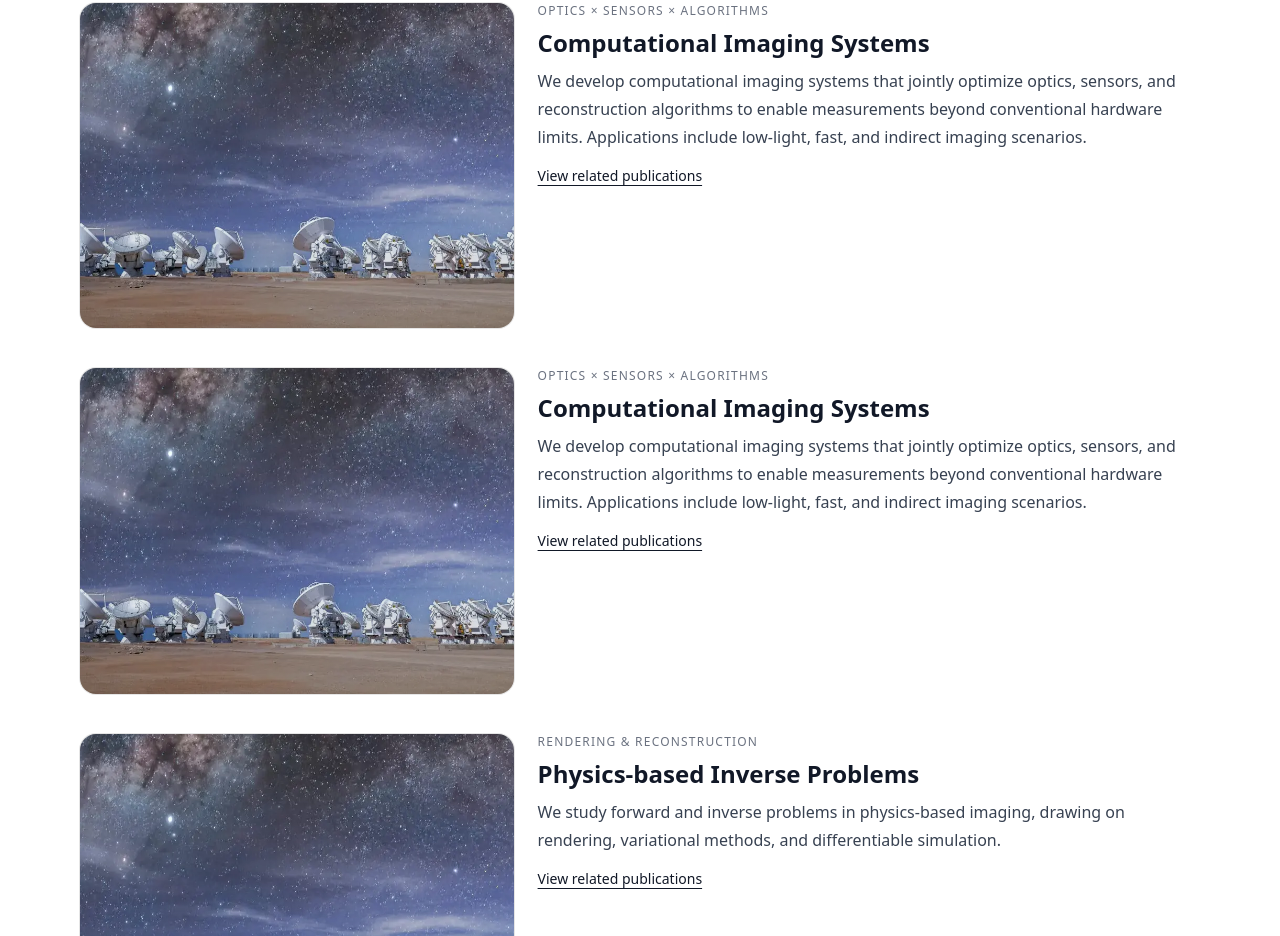
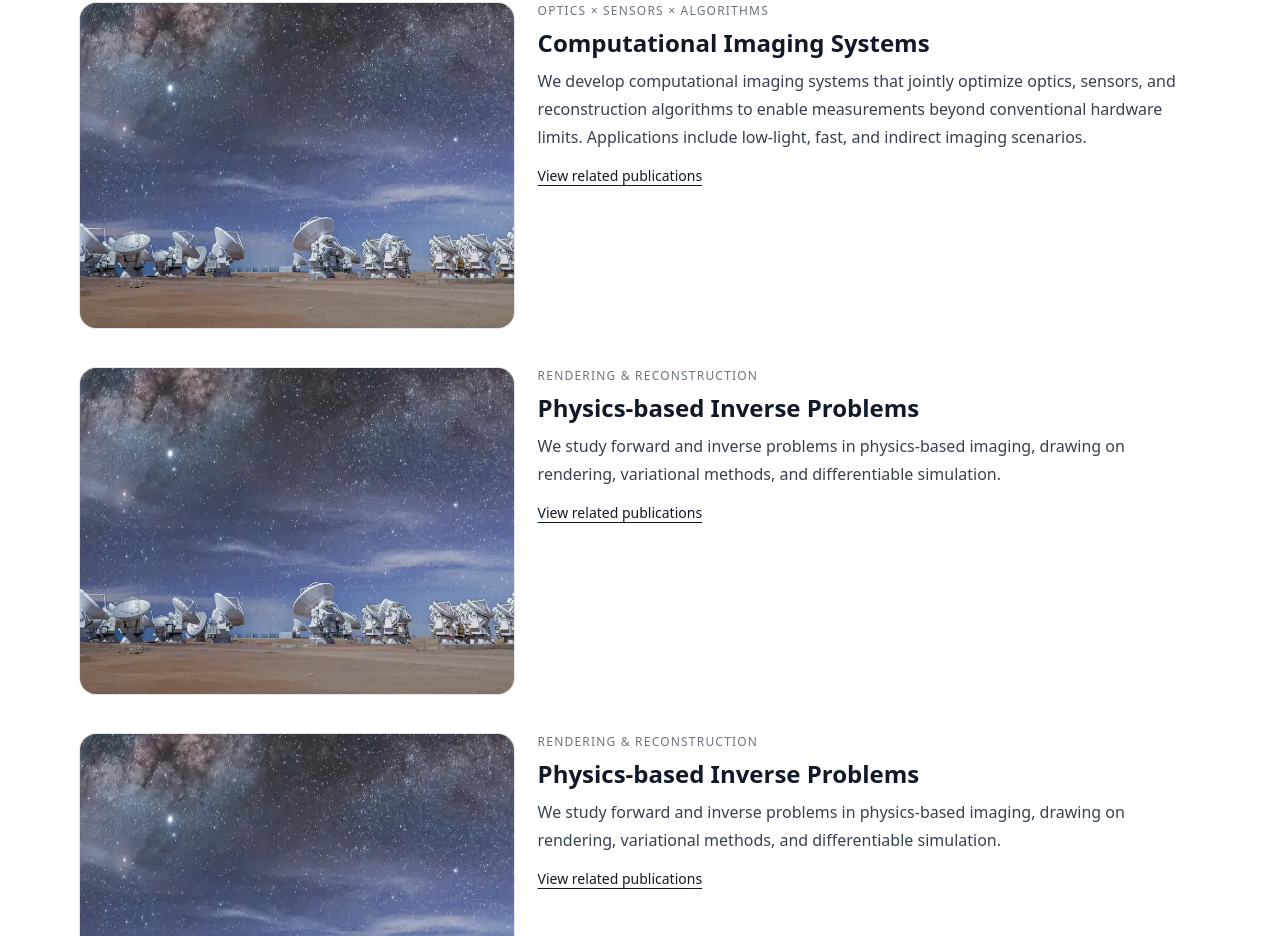
Before and after one commit to tcig-cips/tcig-cips.github.io, an Astro site: page /research in a window 1280 px wide. Shown: the part 556-1492 px from the top of the page. Built offline with nearby package versions, Linux system fonts and the light colour scheme; Astro itself is replaced by a stand-in of ours.

Commit message:
Updated content.

```diff
--- a/src/content/research_focus/comp_imaging copy 2.md
+++ b/src/content/research_focus/comp_imaging copy 2.md
@@ -1,9 +1,9 @@
 ---
-title: Computational Imaging Systems
+title: Physics-based Inverse Problems
 image: /images/hero.jpg
-kicker: Optics × Sensors × Algorithms
-blurb: End-to-end co-design of imaging hardware and reconstruction algorithms to push sensing limits.
-order: 10
+kicker: Rendering & Reconstruction
+blurb: Estimating structure and fields from sparse or indirect measurements.
+order: 20
 ---
 
-We develop computational imaging systems that jointly optimize optics, sensors, and reconstruction algorithms to enable measurements beyond conventional hardware limits. Applications include low-light, fast, and indirect imaging scenarios.
+We study forward and inverse problems in physics-based imaging, drawing on rendering, variational methods, and differentiable simulation.
```
